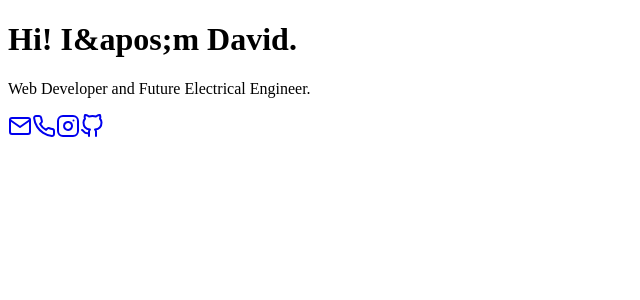
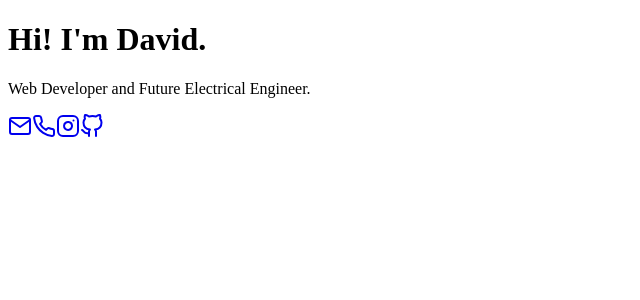
Before and after one commit to pdlozano/main, a Next.js app: page / in a window 1280 px wide. Shown: the top 300 px of the page, without its empty margins (0-640 px from the left). Built offline with nearby package versions, Linux system fonts and the light colour scheme.

Commit message:
Fix bug on apostrophe
Removes &amp;apos; and turns it to &apos;

```diff
--- a/components/MainPageHead.tsx
+++ b/components/MainPageHead.tsx
@@ -4,7 +4,7 @@ function MainPageHead() {
     return (
         <div className="min-h-screen flex items-center justify-center">
             <div className="w-10/12 md:w-8/12">
-                <h1>Hi! I&amp;apos;m David.</h1>
+                <h1>Hi! I&apos;m David.</h1>
                 <p>Web Developer and Future Electrical Engineer.</p>
 
                 <Icons/>
```
